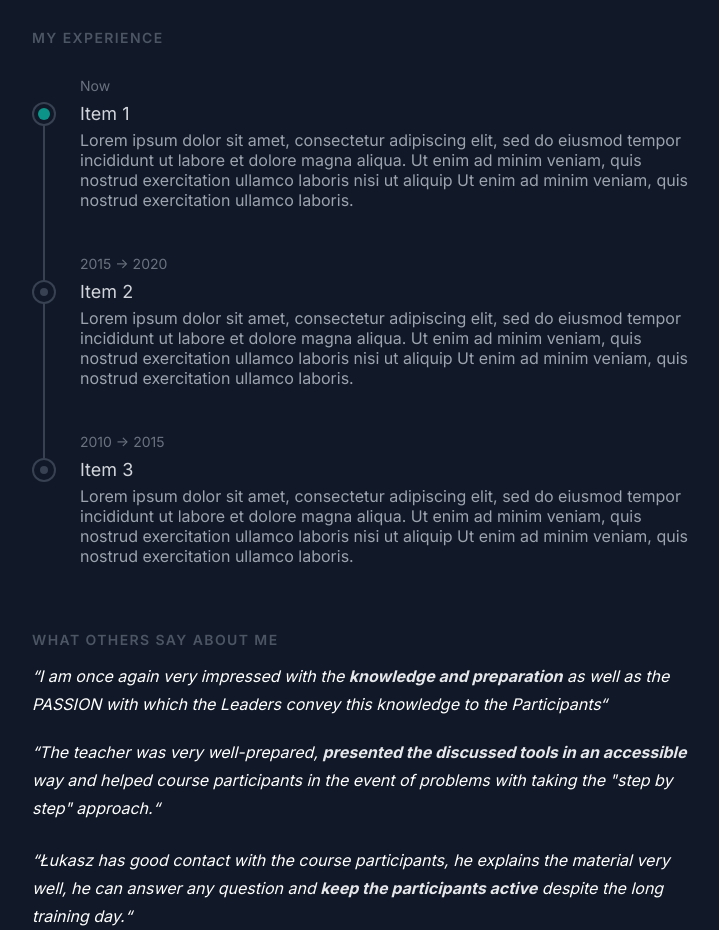
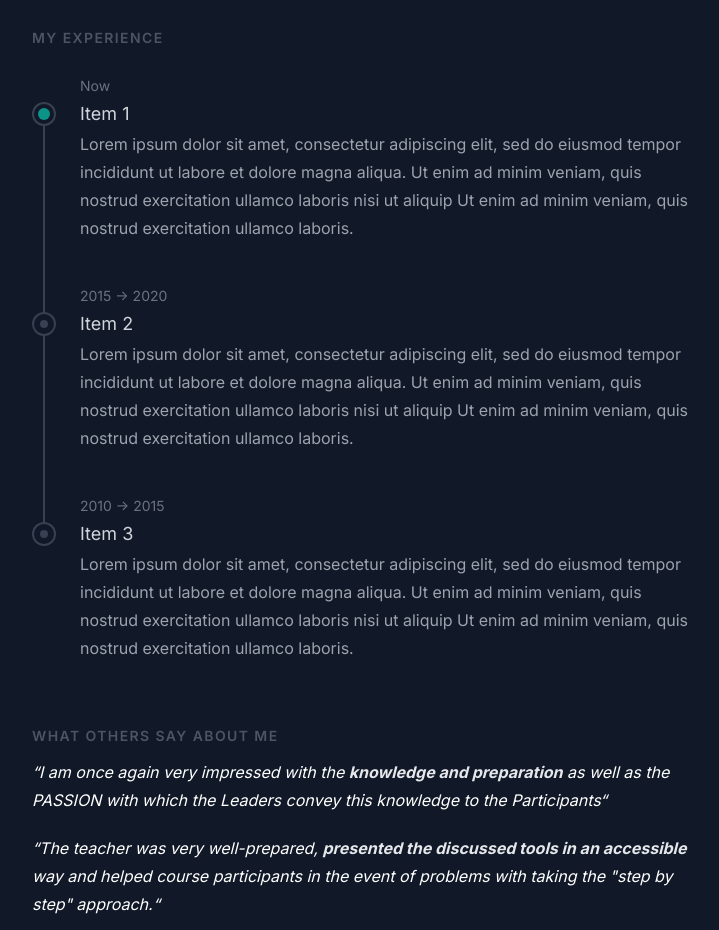
Before and after one commit to lfilipiuk/my-website, a Next.js app: page / in a window 1280 px wide. Shown: the part 940-1870 px from the top of the page, without its empty margins (272-991 px from the left). Built offline with nearby package versions, Linux system fonts and the light colour scheme.

Commit message:
Removing text-justify from timeline

```diff
--- a/components/ui/timelineitem.tsx
+++ b/components/ui/timelineitem.tsx
@@ -30,7 +30,7 @@ const TimelineItem = ({
       <div className={lastLineMargin}>
         <h4 className="text-sm mb-0.5 text-gray-500">{duration}</h4>
         <h3 className="text-lg text-gray-300 leading-8">{title}</h3>
-        <p className="leading-tight text-gray-400">{description}</p>
+        <p className="text-gray-400 leading-7">{description}</p>
       </div>
 
       <div className="relative mr-10">
```
